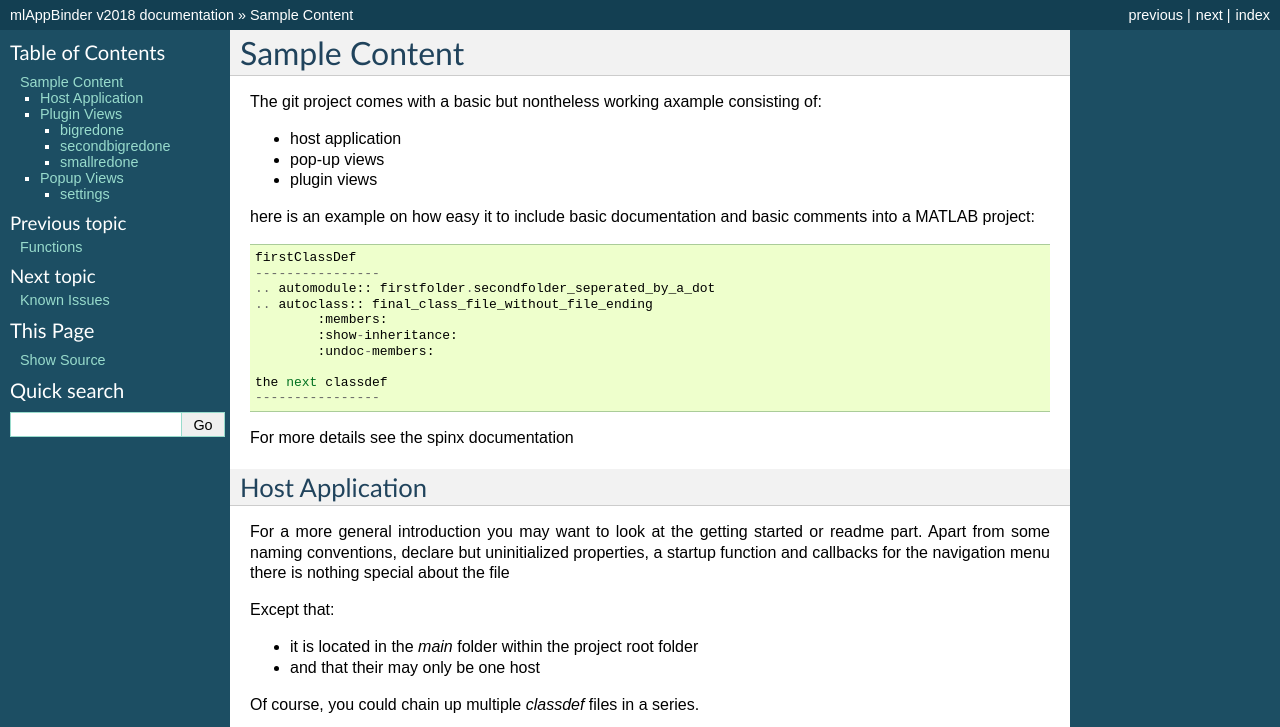
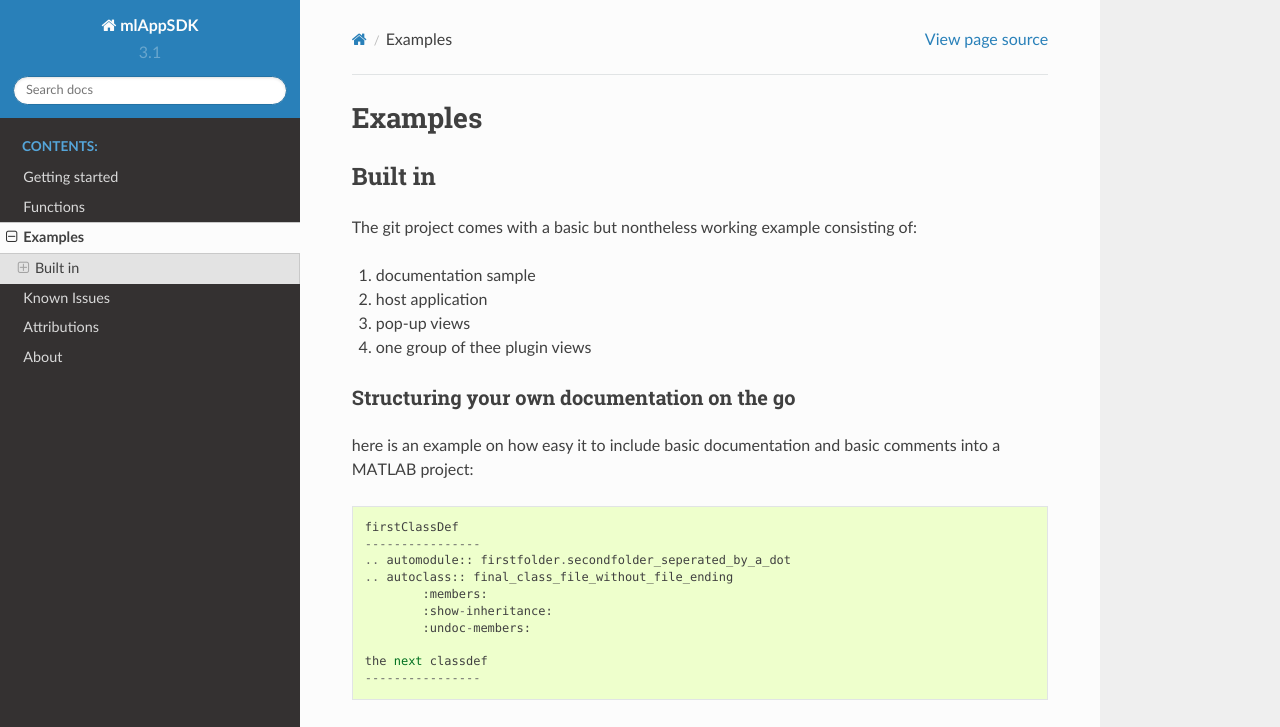
Before and after one commit to erkandem/mlAppKit, a Sphinx documentation site: the page built from docs/source/views_index.rst, in a window 1280 px wide and 1400 px high. Shown: the top 727 px of the window. Built offline with Sphinx 7.4.7 and the Read the Docs theme 2.0.0, drawn with Linux system fonts in a browser that asks for light colours; cross-references to code outside the pages are shown as plain code; some of the changed text lies outside the part shown.

Commit message:
fixed docstrings worked on documentation

```diff
--- a/docs/source/conf.py
+++ b/docs/source/conf.py
@@ -19,7 +19,7 @@ import os
 
 # -- Project information -----------------------------------------------------
 
-project = 'mlAppBinder'
+project = 'mlAppSDK'
 copyright = '2018, Erkan Demiralay'
 author = 'Erkan Demiralay'
 
@@ -82,14 +82,48 @@ pygments_style = 'sphinx'
 # The theme to use for HTML and HTML Help pages.  See the documentation for
 # a list of builtin themes.
 #
-html_theme = 'default'
+html_theme = 'sphinx_rtd_theme'
+#html_theme = 'classic'
+#
+# Specials:
+# sphinx_bootstrap_theme # repsonsive
+# sphinx_rtd_theme
+# guzzle_sphinx_theme
+#
+# Built in:
+# scrolls  		# shake head
+# classic  		# <- ok or "default"
+# alabaster 	# <- ok
+# traditional   # works
+# nature 		# works
+# haiku 		# works
+# bizstyle 		# responsive but not enough
+# pyramid 		# UN responsive
+# sphinxdoc  	# UN responsive
+# agogo 		# UN responsive
+
 
 # Theme options are theme-specific and customize the look and feel of a theme
 # further.  For a list of options available for each theme, see the
 # documentation.
 #
 # html_theme_options = {}
-
+# sphinx_rtd_theme
+html_theme_options = {
+    'canonical_url': '',
+    'analytics_id': '',
+    'logo_only': False,
+    'display_version': True,
+    'prev_next_buttons_location': 'bottom',
+    'style_external_links': False,
+    #'vcs_pageview_mode': '',
+    # Toc options
+    'collapse_navigation': True,
+    'sticky_navigation': True,
+    'navigation_depth': 4,
+    'includehidden': True,
+    'titles_only': False
+}
 # Add any paths that contain custom static files (such as style sheets) here,
 # relative to this directory. They are copied after the builtin static files,
 # so a file named "default.css" will overwrite the builtin "default.css".
@@ -109,7 +143,7 @@ html_static_path = ['_static']
 # -- Options for HTMLHelp output ---------------------------------------------
 
 # Output file base name for HTML help builder.
-htmlhelp_basename = 'mlAppBinderdoc'
+htmlhelp_basename = 'mlAppSDKdoc'
 
 
 # -- Options for LaTeX output ------------------------------------------------
@@ -136,7 +170,7 @@ latex_elements = {
 # (source start file, target name, title,
 #  author, documentclass [howto, manual, or own class]).
 latex_documents = [
-    (master_doc, 'mlAppBinder.tex', 'mlAppBinder Documentation',
+    (master_doc, 'mlAppSDK.tex', 'mlAppSDK Documentation',
      'Erkan Demiralay', 'manual'),
 ]
 
@@ -146,7 +180,7 @@ latex_documents = [
 # One entry per manual page. List of tuples
 # (source start file, name, description, authors, manual section).
 man_pages = [
-    (master_doc, 'mlappbinder', 'mlAppBinder Documentation',
+    (master_doc, 'mlAppSDK', 'mlAppSDK Documentation',
      [author], 1)
 ]
 
@@ -157,8 +191,8 @@ man_pages = [
 # (source start file, target name, title, author,
 #  dir menu entry, description, category)
 texinfo_documents = [
-    (master_doc, 'mlAppBinder', 'mlAppBinder Documentation',
-     author, 'mlAppBinder', 'One line description of project.',
+    (master_doc, 'mlAppSDK', 'mlAppSDK Documentation',
+     author, 'mlAppSDK', 'One line description of project.',
      'Miscellaneous'),
 ]
 
--- a/docs/source/views_index.rst
+++ b/docs/source/views_index.rst
@@ -1,12 +1,19 @@
-Sample Content
+Examples
 ===================
 
-The git  project comes with a basic  but nontheless working axample
+Built in
+------------------
+The git  project comes with a basic but nontheless working example
 consisting of:
 
-* host application
-*  pop-up views
-*  plugin views
+#. documentation sample
+#. host application
+#. pop-up views
+#. one group of thee plugin views
+
+
+Structuring your own documentation on the go
+^^^^^^^^^^^^^^^^^^^^^^^^^^^^^^^^^^^^^^^^^^^^^^
 
 
 here is an example on how easy it to include basic documentation
@@ -24,22 +31,23 @@ and basic comments into a MATLAB project:
 	the next classdef
 	----------------
 
-For more details see the spinx documentation
-
+For more details see the spinx documentation or take a look in the appendix
 
 
 Host Application
-----------------
+^^^^^^^^^^^^^^^^^^
+
 For a more general introduction you may want to look at the getting started or readme part.
 Apart from some naming conventions, declare but uninitialized properties, a startup function
 and callbacks for the navigation menu there is nothing special about the  file
 
 Except that:
 
-* it is located in the `main` folder within the project root folder
-* and that their may only be one  host
+1. it is located in the `host` folder within the project root folder
+2. and that their may only be one host
 
 Of course, you could chain up multiple `classdef` files in a series.
+But I did not go to far into that
 
 .. automodule:: host.mfiles
 .. autoclass:: host_app
@@ -48,7 +56,7 @@ Of course, you could chain up multiple `classdef` files in a series.
 
 
 Plugin Views
-------------
+^^^^^^^^^^^^^^^^^^
 You may create any amount of plugin  views, which may have multiple other plugins
 That is exactly the idea. For example create a file selection/navigation app strip it off
 of its  `UIfigure` and load it into a plugin view
@@ -56,7 +64,7 @@ of its  `UIfigure` and load it into a plugin view
 I would recommend changing the content of the existing samples:
 
 bigredone
-^^^^^^^^^^
+""""""""""""""""""
 
 .. automodule:: firstplugin.mfiles
 .. autoclass:: bigredone
@@ -66,14 +74,14 @@ bigredone
 
 
 secondbigredone
-^^^^^^^^^^^^^^^^
+"""""""""""""""""
 .. autoclass:: secondbigredone
     :members:
     :show-inheritance:
     :undoc-members:
 
 smallredone
-^^^^^^^^^^^^
+""""""""""""""""""""""""
 
 .. autoclass:: smallredone
     :members:
@@ -82,15 +90,15 @@ smallredone
 
 
 Popup Views
------------
+^^^^^^^^^^^^^^^^^^
 PopUps are essential to save real estate or introducing
 new features which are not yet fully integrated into the GUI.
 
 Example usages would be  options, license details, update checks.
 I included two samples :class:`popup_about` and :class:`popup_settings`
 
-
-
+popup_about
+"""""""""""""""""""""""
 .. automodule:: popups.mfiles
 .. autoclass:: popup_about
     :members:
@@ -99,7 +107,7 @@ I included two samples :class:`popup_about` and :class:`popup_settings`
 
 
 settings
-^^^^^^^^
+"""""""""""""""""""""""
 
 .. autoclass:: popup_settings
     :members:
```
Also changed, not shown: docs/source/f_index.rst (+65 -20 lines), 8 other files.
